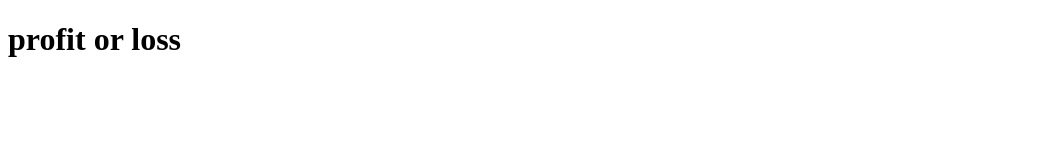
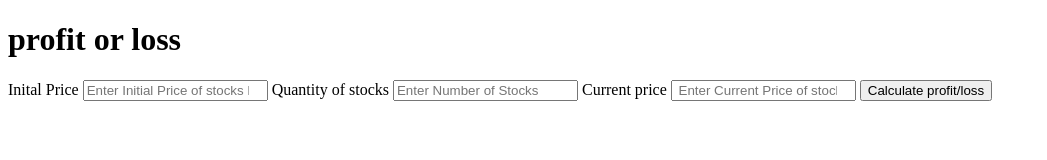
Before and after one commit to sharath-io/profit-or-loss, a plain HTML site: page index.html in a window 1280 px wide. Shown: the whole page, without its empty margins (0-1047 px from the left). Drawn offline with Linux system fonts and the light colour scheme.

Commit message:
done with HTML part

```diff
--- a/index.html
+++ b/index.html
@@ -7,6 +7,27 @@
     <title>Profit or Loss</title>
 </head>
 <body>
-    <h1> profit or loss</h1>
+    <div class="container">
+        <h1> profit or loss</h1>
+
+        <label for="initial-price" class="label-class">Inital Price</label>
+        <input id="initial-price"  class="input-class" type="number" placeholder ="Enter Initial Price of stocks here">
+
+
+        <label for="stocks-quantity" class="label-class">Quantity of stocks</label>
+        <input id="stocks-quantity"  class="input-class" type="number" placeholder = "Enter Number of Stocks ">
+
+        <label for="current-price" class="label-class">Current price</label>
+        <input id="current-price"  class="input-class" type="number" placeholder = " Enter Current Price of stocks here">
+
+
+        <button id="calculate-btn">Calculate profit/loss</button>
+        <div id="output-div"></div>
+    </div>
+
+
+
+
+    <script src="app.js" type="text/javascript"></script>
 </body>
 </html>
```
